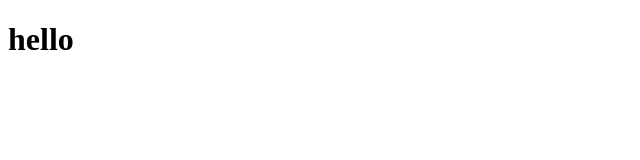
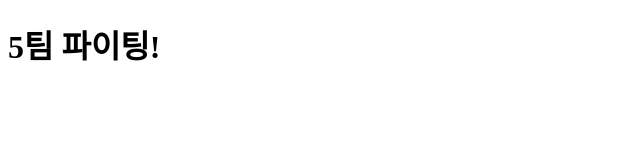
Before and after one commit to tikitica2-ops/Team5, a plain HTML site: page index.html in a window 1280 px wide. Shown: the whole page, without its empty margins (0-640 px from the left). Drawn offline with Linux system fonts and the light colour scheme.

Commit message:
Update index.html

```diff
--- a/index.html
+++ b/index.html
@@ -6,6 +6,6 @@
     <title>Document</title>
 </head>
 <body>
-   <h1>hello</h1>
+   <h1>5팀 파이팅!</h1>
 </body>
 </html>
```
